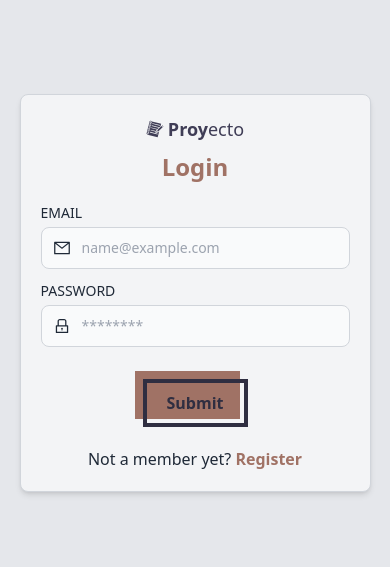
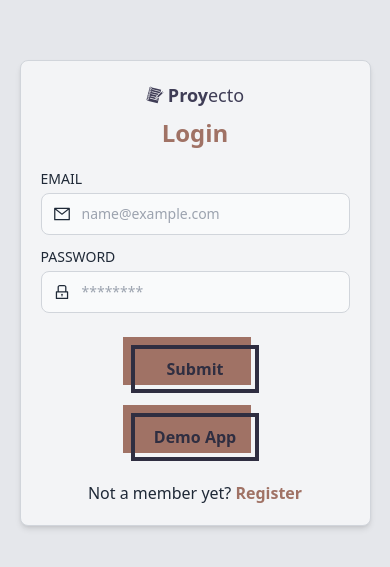
Before and after one commit to eglereact/Proyecto, a React (Create React App) app: page /register in a window 390 px wide. Shown: the part 129-696 px from the top of the page. Built offline with nearby package versions, Linux system fonts and the light colour scheme.

Commit message:
refactor code

```diff
--- a/src/features/allJobs/allJobsSlice.js
+++ b/src/features/allJobs/allJobsSlice.js
@@ -26,11 +26,7 @@ export const getAllJobs = createAsyncThunk(
   async (_, thunkAPI) => {
     let url = `/jobs`;
     try {
-      const response = await customFetch.get(url, {
-        headers: {
-          authorization: `Bearer ${thunkAPI.getState().user.user.token}`,
-        },
-      });
+      const response = await customFetch.get(url);
       return response.data;
     } catch (error) {
       return thunkAPI.rejectWithValue(error.response.data.msg);
--- a/src/features/job/jobSlice.js
+++ b/src/features/job/jobSlice.js
@@ -1,9 +1,7 @@
 import { createSlice, createAsyncThunk } from "@reduxjs/toolkit";
 import { toast } from "react-toastify";
-import customFetch from "../../utils/axios";
 import { getUserFromLocalStorage } from "../../utils/localStorage";
-import { logoutUser } from "../user/userSlice";
-import { showLoading, hideLoading, getAllJobs } from "../allJobs/allJobsSlice";
+import { createJobThunk, deleteJobThunk, editJobThunk } from "./jobThunk";
 
 const initialState = {
   isLoading: false,
@@ -18,62 +16,11 @@ const initialState = {
   editJobId: "",
 };
 
-export const createJob = createAsyncThunk(
-  "job/createJob",
-  async (job, thunkAPI) => {
-    try {
-      const response = await customFetch.post("/jobs", job, {
-        headers: {
-          authorization: `Bearer ${thunkAPI.getState().user.user.token}`,
-        },
-      });
-      thunkAPI.dispatch(clearValues());
-      return response.data;
-    } catch (error) {
-      if (error.response.status === 401) {
-        thunkAPI.dispatch(logoutUser());
-        return thunkAPI.rejectWithValue("Unauthorized! Logging out...");
-      }
-      return thunkAPI.rejectWithValue(error.response.data.msg);
-    }
-  }
-);
+export const createJob = createAsyncThunk("job/createJob", createJobThunk);
 
-export const deleteJob = createAsyncThunk(
-  "job/deleteJob",
-  async (jobId, thunkAPI) => {
-    thunkAPI.dispatch(showLoading());
-    try {
-      const response = await customFetch.delete(`/jobs/${jobId}`, {
-        headers: {
-          authorization: `Bearer ${thunkAPI.getState().user.user.token}`,
-        },
-      });
-      thunkAPI.dispatch(getAllJobs());
-      return response.data.msg;
-    } catch (error) {
-      thunkAPI.dispatch(hideLoading());
-      return thunkAPI.rejectWithValue(error.response.data.msg);
-    }
-  }
-);
+export const deleteJob = createAsyncThunk("job/deleteJob", deleteJobThunk);
 
-export const editJob = createAsyncThunk(
-  "job/editJob",
-  async ({ jobId, job }, thunkAPI) => {
-    try {
-      const response = await customFetch.patch(`/jobs/${jobId}`, job, {
-        headers: {
-          authorization: `Bearer ${thunkAPI.getState().user.user.token}`,
-        },
-      });
-      thunkAPI.dispatch(clearValues());
-      return response.data;
-    } catch (error) {
-      return thunkAPI.rejectWithValue(error.response.data.msg);
-    }
-  }
-);
+export const editJob = createAsyncThunk("job/editJob", editJobThunk);
 
 const jobSlice = createSlice({
   name: "job",
--- /dev/null
+++ b/src/features/job/jobThunk.js
@@ -0,0 +1,40 @@
+import { showLoading, hideLoading, getAllJobs } from "../allJobs/allJobsSlice";
+import customFetch from "../../utils/axios";
+import { clearValues } from "./jobSlice";
+import { logoutUser } from "../user/userSlice";
+
+export const createJobThunk = async (job, thunkAPI) => {
+  try {
+    const response = await customFetch.post("/jobs", job);
+    thunkAPI.dispatch(clearValues());
+    return response.data;
+  } catch (error) {
+    if (error.response.status === 401) {
+      thunkAPI.dispatch(logoutUser());
+      return thunkAPI.rejectWithValue("Unauthorized! Logging out...");
+    }
+    return thunkAPI.rejectWithValue(error.response.data.msg);
+  }
+};
+
+export const deleteJobThunk = async (jobId, thunkAPI) => {
+  thunkAPI.dispatch(showLoading());
+  try {
+    const response = await customFetch.delete(`/jobs/${jobId}`);
+    thunkAPI.dispatch(getAllJobs());
+    return response.data.msg;
+  } catch (error) {
+    thunkAPI.dispatch(hideLoading());
+    return thunkAPI.rejectWithValue(error.response.data.msg);
+  }
+};
+
+export const editJobThunk = async ({ jobId, job }, thunkAPI) => {
+  try {
+    const response = await customFetch.patch(`/jobs/${jobId}`, job);
+    thunkAPI.dispatch(clearValues());
+    return response.data;
+  } catch (error) {
+    return thunkAPI.rejectWithValue(error.response.data.msg);
+  }
+};
--- a/src/features/user/userThunk.js
+++ b/src/features/user/userThunk.js
@@ -21,11 +21,7 @@ export const loginUserThunk = async (url, user, thunkAPI) => {
 
 export const updateUserThunk = async (url, user, thunkAPI) => {
   try {
-    const response = await customFetch.patch(url, user, {
-      headers: {
-        authorization: `Bearer ${thunkAPI.getState().user.user.token}`,
-      },
-    });
+    const response = await customFetch.patch(url, user);
     return response.data;
   } catch (error) {
     if (error.response.status === 401) {
--- a/src/pages/Register.js
+++ b/src/pages/Register.js
@@ -92,9 +92,10 @@ function Register() {
           placeholder="********"
           value={values.password}
         />
+        <div className="flex flex-col sm:flex-row sm:space-x-8 mt-8">
           <button
             type="submit"
-          className="relative inline-block px-6 py-3 font-bold text-[#2F2E41] group mt-8"
+            className="relative inline-block w-32 py-3 font-bold text-[#2F2E41] group mb-5 sm:mb-0"
             disabled={isLoading}
           >
             <span
@@ -106,7 +107,27 @@ function Register() {
               {isLoading ? "Loading..." : "Submit"}
             </span>
           </button>
-        <p className="text-gray-800 mt-5">
+          <button
+            type="button"
+            className="relative inline-block w-32 py-3 font-bold text-[#2F2E41] group"
+            disabled={isLoading}
+            onClick={() =>
+              dispatch(
+                loginUser({ email: "testUser@test.com", password: "secret" })
+              )
+            }
+          >
+            <span
+              className="absolute inset-0 w-full h-full transition duration-300 ease-out transform -translate-x-2 -translate-y-2
+            bg-[#A07265] group-hover:translate-x-0 group-hover:translate-y-0"
+            ></span>
+            <span className="absolute inset-0 w-full h-full border-4 border-[#2F2E41]"></span>
+            <span className="relative">
+              {isLoading ? "Loading..." : "Demo App"}
+            </span>
+          </button>
+        </div>
+        <p className="text-gray-800 mt-5 text-center">
           {values.isMember ? "Not a member yet? " : "Already a member? "}
 
           <button
--- a/src/utils/axios.js
+++ b/src/utils/axios.js
@@ -1,7 +1,16 @@
 import axios from "axios";
+import { getUserFromLocalStorage } from "./localStorage";
 
 const customFetch = axios.create({
   baseURL: "https://jobify-prod.herokuapp.com/api/v1/toolkit",
 });
 
+customFetch.interceptors.request.use((config) => {
+  const user = getUserFromLocalStorage();
+  if (user) {
+    config.headers.common["Authorization"] = `Bearer ${user.token}`;
+  }
+  return config;
+});
+
 export default customFetch;
```
Lines whose indentation alone changed are shown as unchanged.
